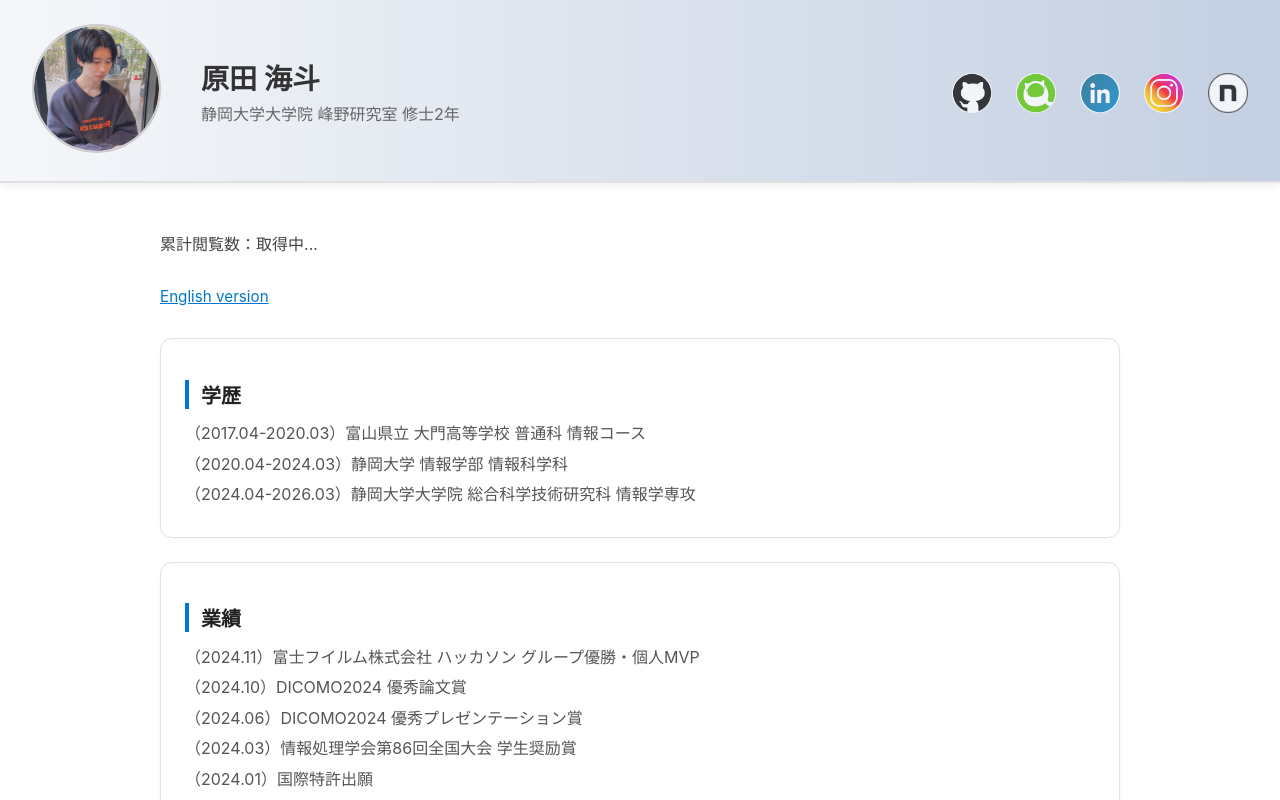
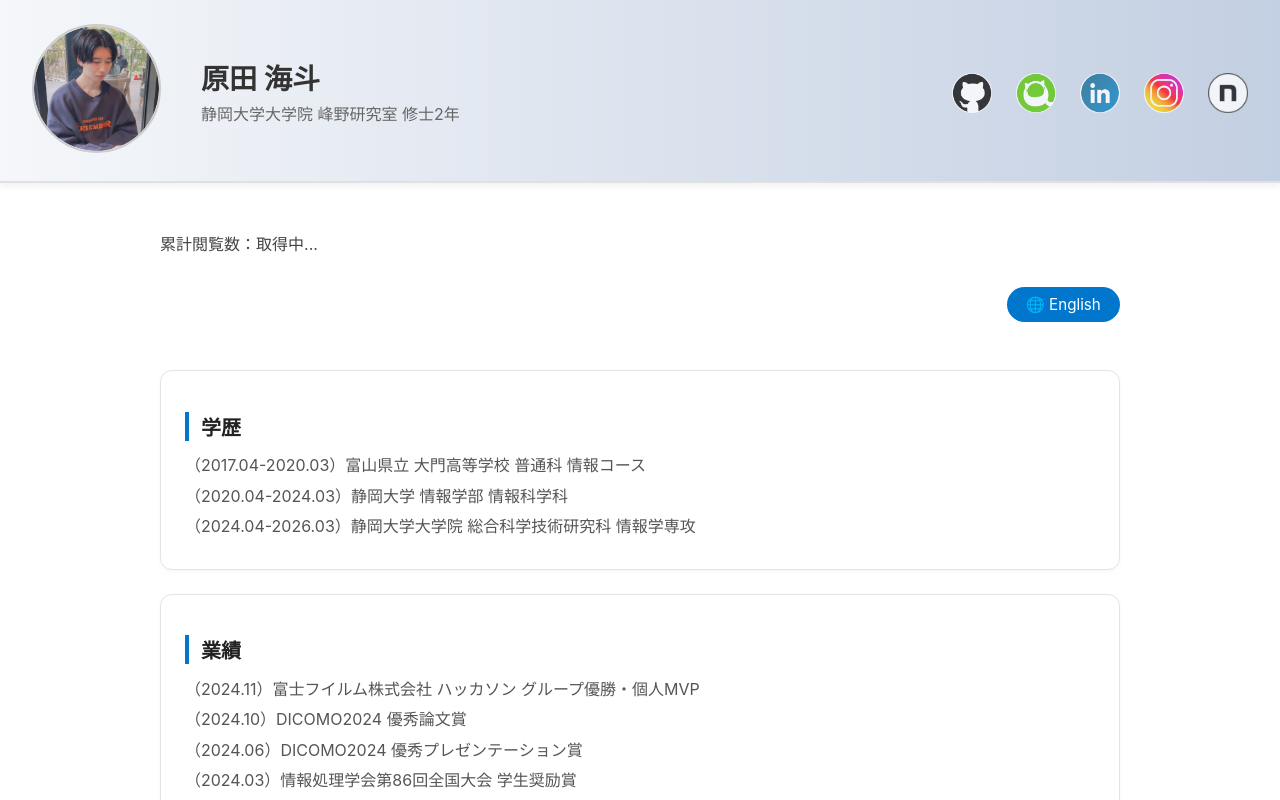
Before and after one commit to haradakaito/aws-mypage, a React (Create React App) app in the folder web/: page /jp in a window 1280 px wide. Shown: the top 800 px of the page. Built offline with nearby package versions, Linux system fonts and the light colour scheme; no server answers.

Commit message:
[add] 言語切替ボタン

```diff
--- a/web/src/pages/HomePage.css
+++ b/web/src/pages/HomePage.css
@@ -22,6 +22,28 @@ main a {
     text-decoration: underline;
     color: #0077cc;
 }
+
+.language-switch {
+    text-align: right;
+    margin: 1rem 0;
+}
+
+.lang-btn {
+    display: inline-block;
+    background-color: #0077cc;
+    color: #fff;
+    padding: 0.5rem 1.2rem;
+    border-radius: 20px;
+    font-size: 0.95rem;
+    text-decoration: none;
+    transition: background-color 0.3s ease, transform 0.2s ease;
+}
+
+.lang-btn:hover {
+    background-color: #005fa3;
+    transform: scale(1.05);
+}
+
 
 section {
     background-color: #fff;
--- a/web/src/pages/HomePageEN.tsx
+++ b/web/src/pages/HomePageEN.tsx
@@ -26,7 +26,11 @@ const HomePageEN = () => {
         <main>
             <p>Page Views: {views !== null ? views : "Loading..."}</p>
 
-            <Link to="/jp">日本語版</Link>
+            <div className="language-switch">
+                <a href="/jp" className="lang-btn">
+                    🌐 日本語
+                </a>
+            </div>
 
             <section>
             <h2>Education</h2>
--- a/web/src/pages/HomePageJP.tsx
+++ b/web/src/pages/HomePageJP.tsx
@@ -26,7 +26,11 @@ const HomePageJP = () => {
         <main>
             <p>累計閲覧数：{views !== null ? `${views} 回` : "取得中..."}</p>
 
-            <Link to="/en">English version</Link>
+            <div className="language-switch">
+                <a href="/en" className="lang-btn">
+                    🌐 English
+                </a>
+            </div>
 
             <section>
             <h2>学歴</h2>
```
